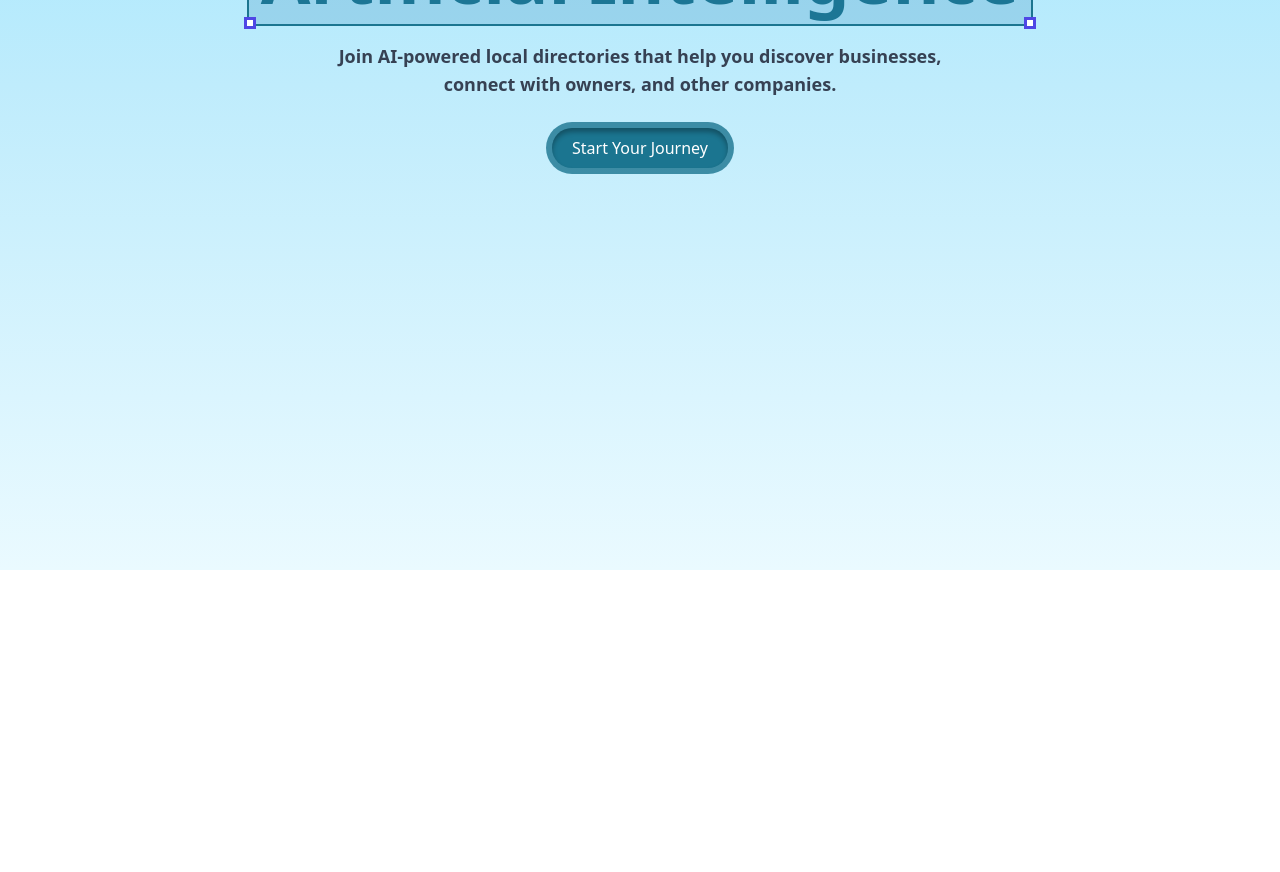
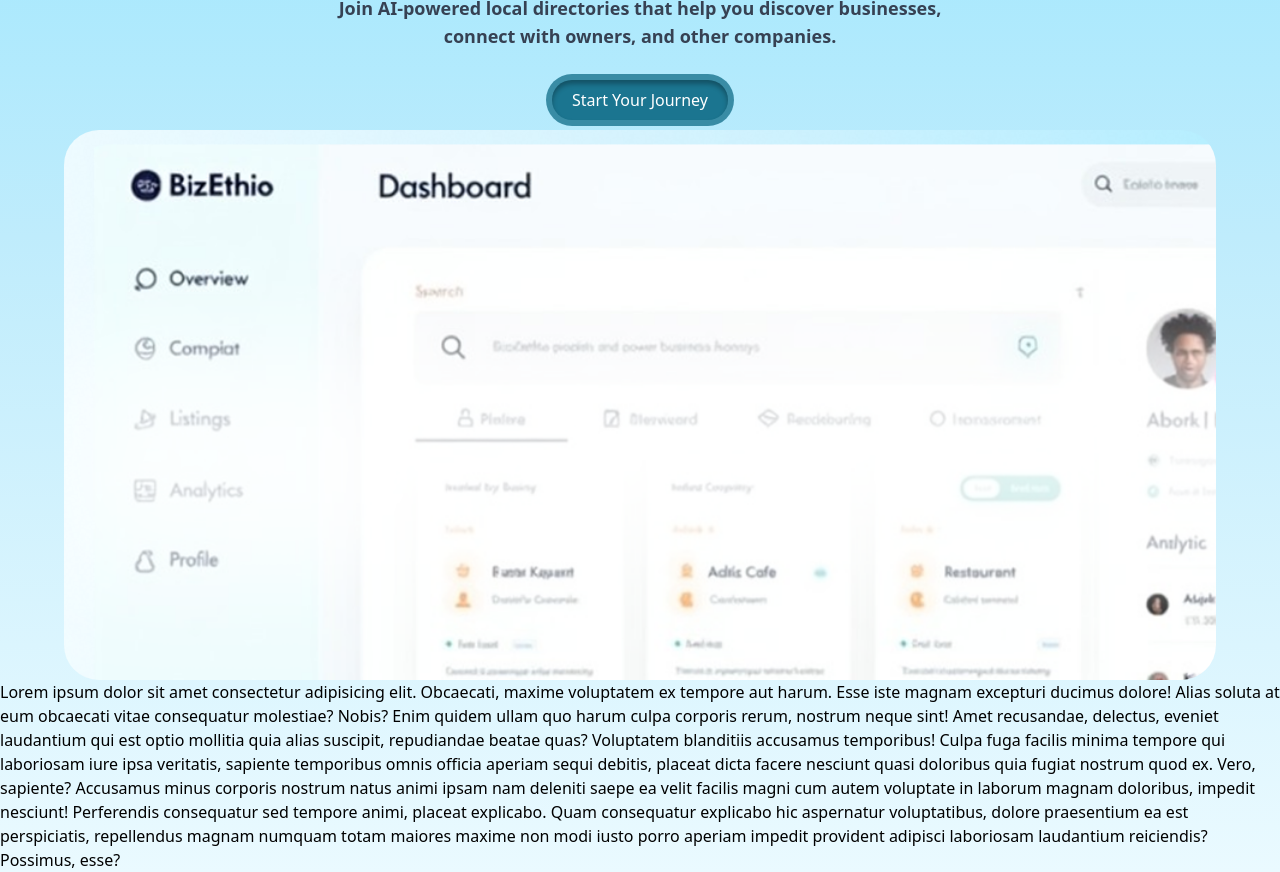
Before and after one commit to Heryakos-Technology/BIZEthio-frontend, a Vue app: page / in a window 1280 px wide. Shown: the part 400-1272 px from the top of the page. Before the commit the page ends 970 px from the top, so only its background shows below. Built offline with nearby package versions, Linux system fonts and the light colour scheme; no server answers.

Commit message:
feat: enhance HeroSection with background image and descriptive text

```diff
--- a/src/components/HomeView/HeroSection.vue
+++ b/src/components/HomeView/HeroSection.vue
@@ -5,7 +5,7 @@ import HeroImage from "/images/Hero_Image.png";
 <template>
   <div class="min-h-screen">
     <div
-      class="text-center text-2xl space-y-2 font-semibold px-2 xs:text-3xl max-w-[425px] mx-auto sm:max-w-[640px] sm:text-5xl md:mt-16 lg:max-w-[900px] lg:text-6xl lg:space-y-3 xl:max-w-[1120px] xl:text-7xl xl:mt-20 2xl:text-8xl 2xl:space-y-5"
+      class="text-center text-2xl space-y-2 font-semibold px-2 xs:text-3xl max-w-[425px] mx-auto sm:max-w-[640px] sm:text-5xl md:mt-6 lg:max-w-[900px] lg:text-6xl lg:space-y-3 xl:max-w-[1120px] xl:text-7xl xl:mt-8 2xl:mt-10 2xl:text-8xl 2xl:space-y-5"
     >
       <h1 class="">Empower Your Business Discovery With</h1>
       <div
@@ -42,7 +42,29 @@ import HeroImage from "/images/Hero_Image.png";
       </div>
     </div>
 
-    <div class="bg-url(``)"></div>
+    <div
+      class="w-[90%] mx-auto h-fit aspect-video bg-no-repeat bg-left bg-cover lg:rounded-[35px] mt-1 max-w-[430px] sm:max-w-[660px] lg:max-w-[950px] xl:max-w-[1200px] xl:max-h-[550px]"
+      :style="{ backgroundImage: `url(${HeroImage})` }"
+    ></div>
+
+    <p class="">
+      Lorem ipsum dolor sit amet consectetur adipisicing elit. Obcaecati, maxime
+      voluptatem ex tempore aut harum. Esse iste magnam excepturi ducimus
+      dolore! Alias soluta at eum obcaecati vitae consequatur molestiae? Nobis?
+      Enim quidem ullam quo harum culpa corporis rerum, nostrum neque sint! Amet
+      recusandae, delectus, eveniet laudantium qui est optio mollitia quia alias
+      suscipit, repudiandae beatae quas? Voluptatem blanditiis accusamus
+      temporibus! Culpa fuga facilis minima tempore qui laboriosam iure ipsa
+      veritatis, sapiente temporibus omnis officia aperiam sequi debitis,
+      placeat dicta facere nesciunt quasi doloribus quia fugiat nostrum quod ex.
+      Vero, sapiente? Accusamus minus corporis nostrum natus animi ipsam nam
+      deleniti saepe ea velit facilis magni cum autem voluptate in laborum
+      magnam doloribus, impedit nesciunt! Perferendis consequatur sed tempore
+      animi, placeat explicabo. Quam consequatur explicabo hic aspernatur
+      voluptatibus, dolore praesentium ea est perspiciatis, repellendus magnam
+      numquam totam maiores maxime non modi iusto porro aperiam impedit
+      provident adipisci laboriosam laudantium reiciendis? Possimus, esse?
+    </p>
   </div>
 </template>
 <style scoped>
```
